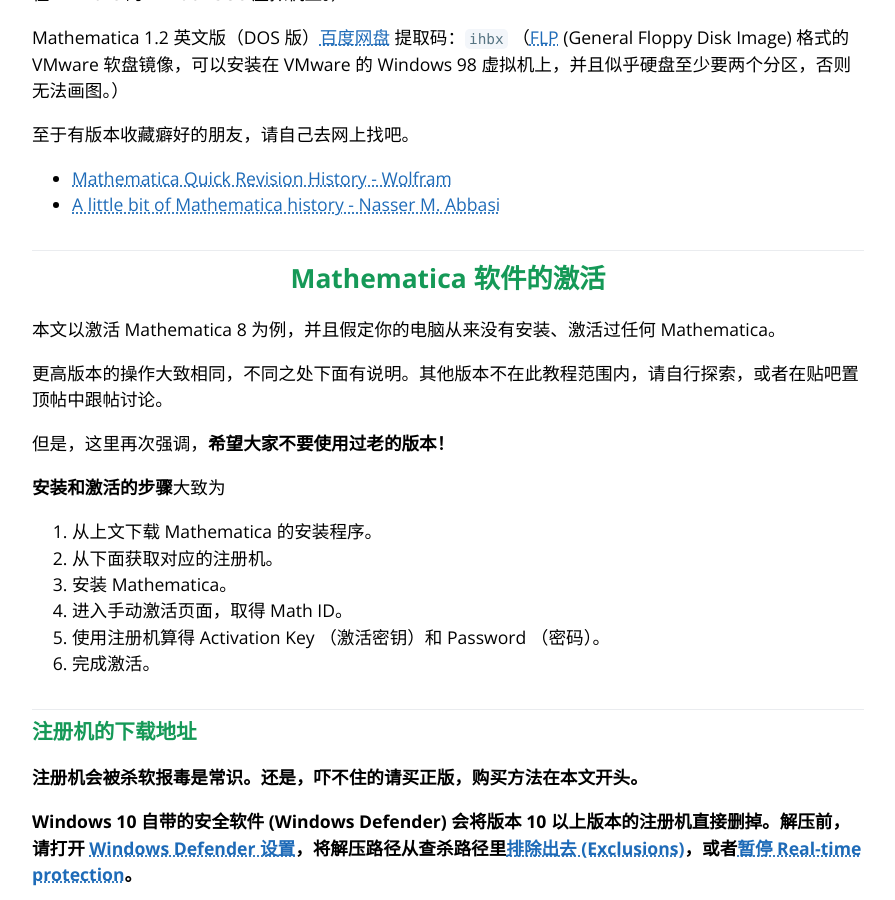
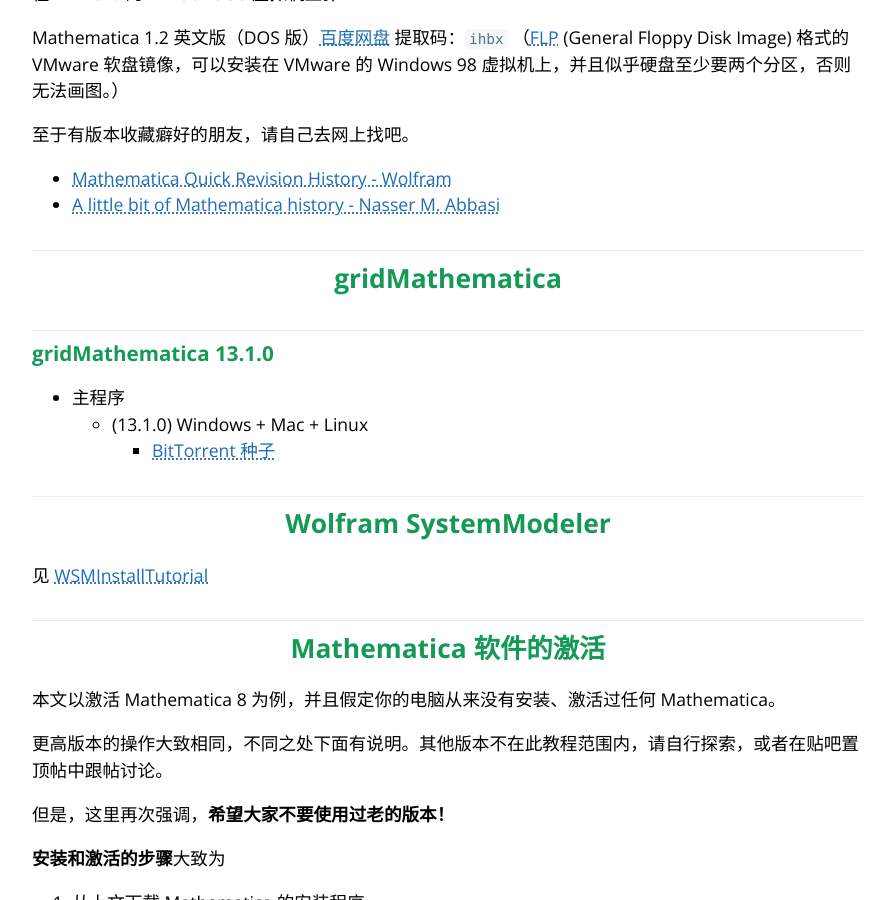
Before and after one commit to TieBaMma/InstallTutorial, a Jekyll site: the page built from index.md, in a window 1280 px wide and 900 px high, scrolled down 15822 px. Shown: the whole window, without its empty margins (192-1087 px from the left). Built offline with Jekyll 4.4.1, drawn with Linux system fonts in a browser that asks for light colours.

Commit message:
add grid mma + wsm

```diff
--- a/index.md
+++ b/index.md
@@ -593,6 +593,18 @@
 * [Mathematica Quick Revision History - Wolfram](https://www.wolfram.com/mathematica/quick-revision-history.html)
 * [A little bit of Mathematica history - Nasser M. Abbasi](https://www.12000.org/my_notes/compare_mathematica/index.htm)
 
+## gridMathematica
+
+### gridMathematica 13.1.0
+
+* 主程序
+  * (13.1.0) Windows + Mac + Linux
+    * [BitTorrent 种子](https://wdm-tr.itsu.eu.org/?ver=gridMathematica_13.1.0)
+
+## Wolfram SystemModeler
+
+见 [WSMInstallTutorial](https://tiebamma.github.io/WSMInstallTutorial/)
+
 ## Mathematica 软件的激活
 
 本文以激活 Mathematica 8 为例，并且假定你的电脑从来没有安装、激活过任何 Mathematica。
```
